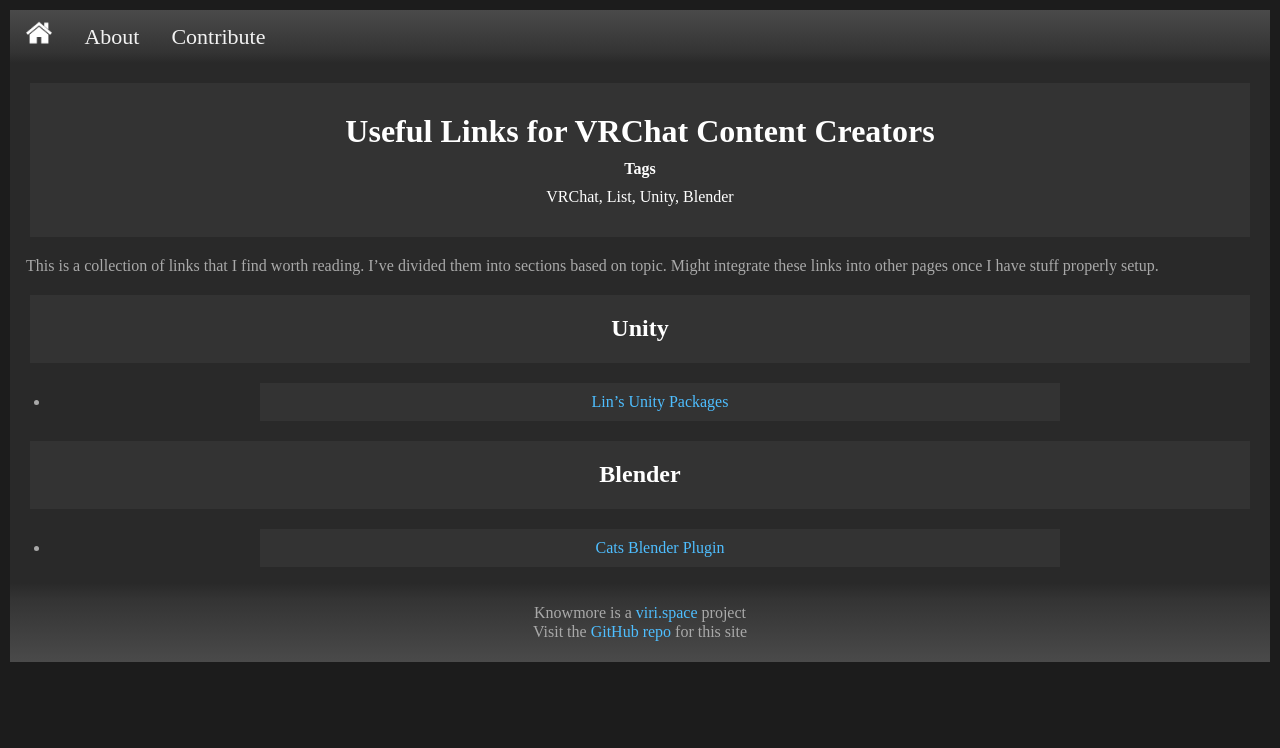
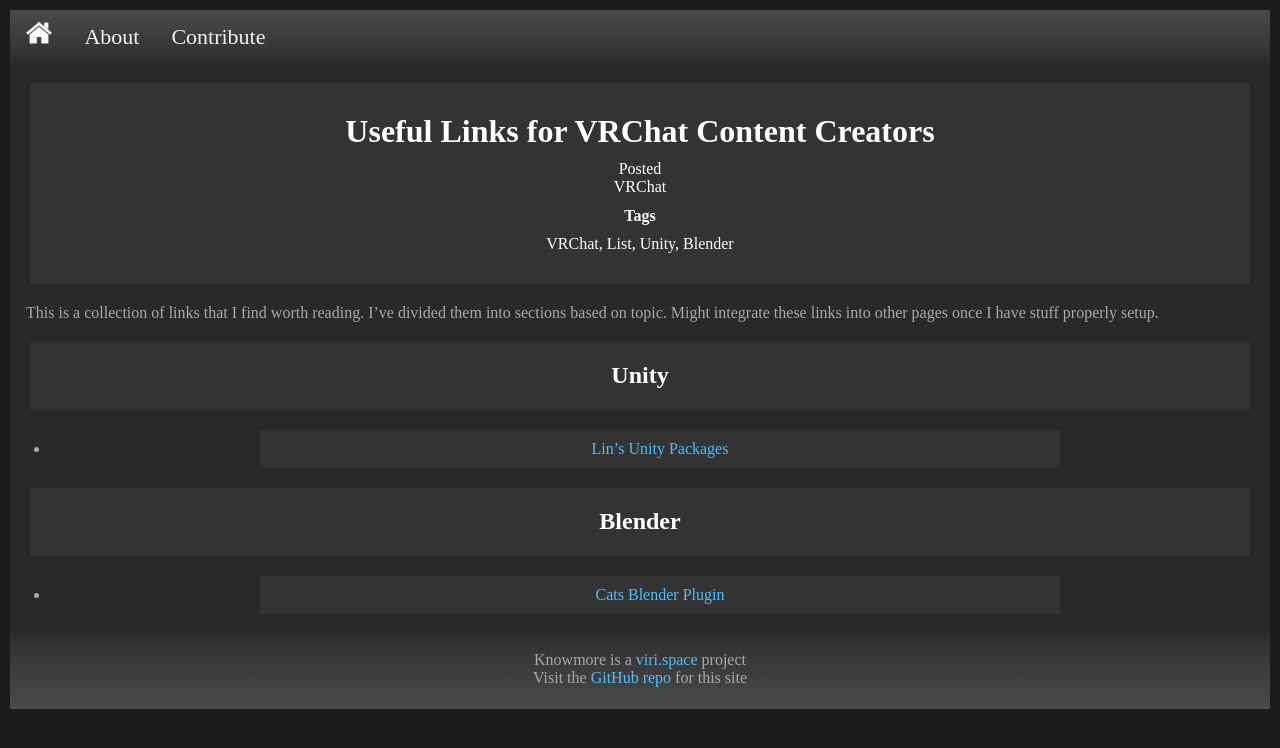
Before and after one commit to vuwnu/knowmore, a Jekyll site: the page built from p/vrchat-useful-links.md, in a window 1280 px wide. Shown: the top 748 px of the page. Built offline with Jekyll 4.4.1, drawn with Linux system fonts in a browser that asks for light colours.

Commit message:
added more info to page-head

```diff
--- a/_layouts/page.html
+++ b/_layouts/page.html
@@ -9,9 +9,11 @@
     <main class="main" aria-label="Content">
 
       <div class="page-head">
-        <div>{{ page.title }}</div>
-        <div>Tags</div>
-        <div>{{ page.tags | join: ', ' }}</div>
+        <div class="title">{{ page.title }}</div>
+        <div>Posted {{ page.date }}</div>
+        <div>{{ page.topic }}</div>
+        <div class="tag-head">Tags</div>
+        <div class="tags">{{ page.tags | join: ', ' }}</div>
       </div>
 
       <div class="page-content">
--- a/assets/css/main.scss
+++ b/assets/css/main.scss
@@ -52,18 +52,18 @@ body {
   padding: 20px;
   text-align: center;
 }
-.page-head div:nth-of-type(1) {
+.page-head .title {
   text-align: center;
   font-size: 2em;
   font-weight: 600;
   margin: 10px;
 }
-.page-head div:nth-of-type(2) {
+.page-head .tag-head {
   text-align: center;
   font-weight: 600;
   margin: 10px;
 }
-.page-head div:nth-of-type(3) {
+.page-head .tags {
   text-align: center;
   margin: 10px;
 }
```
